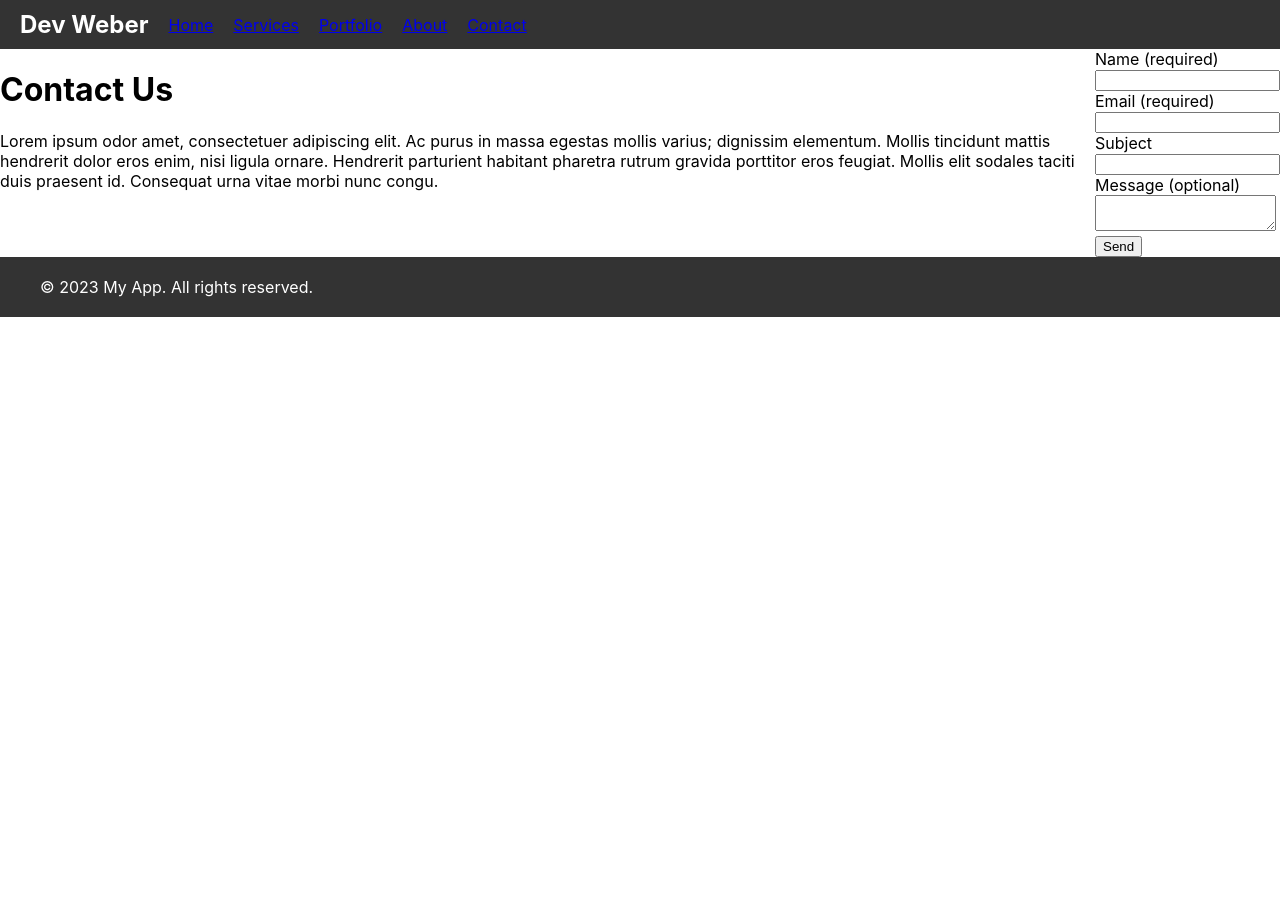
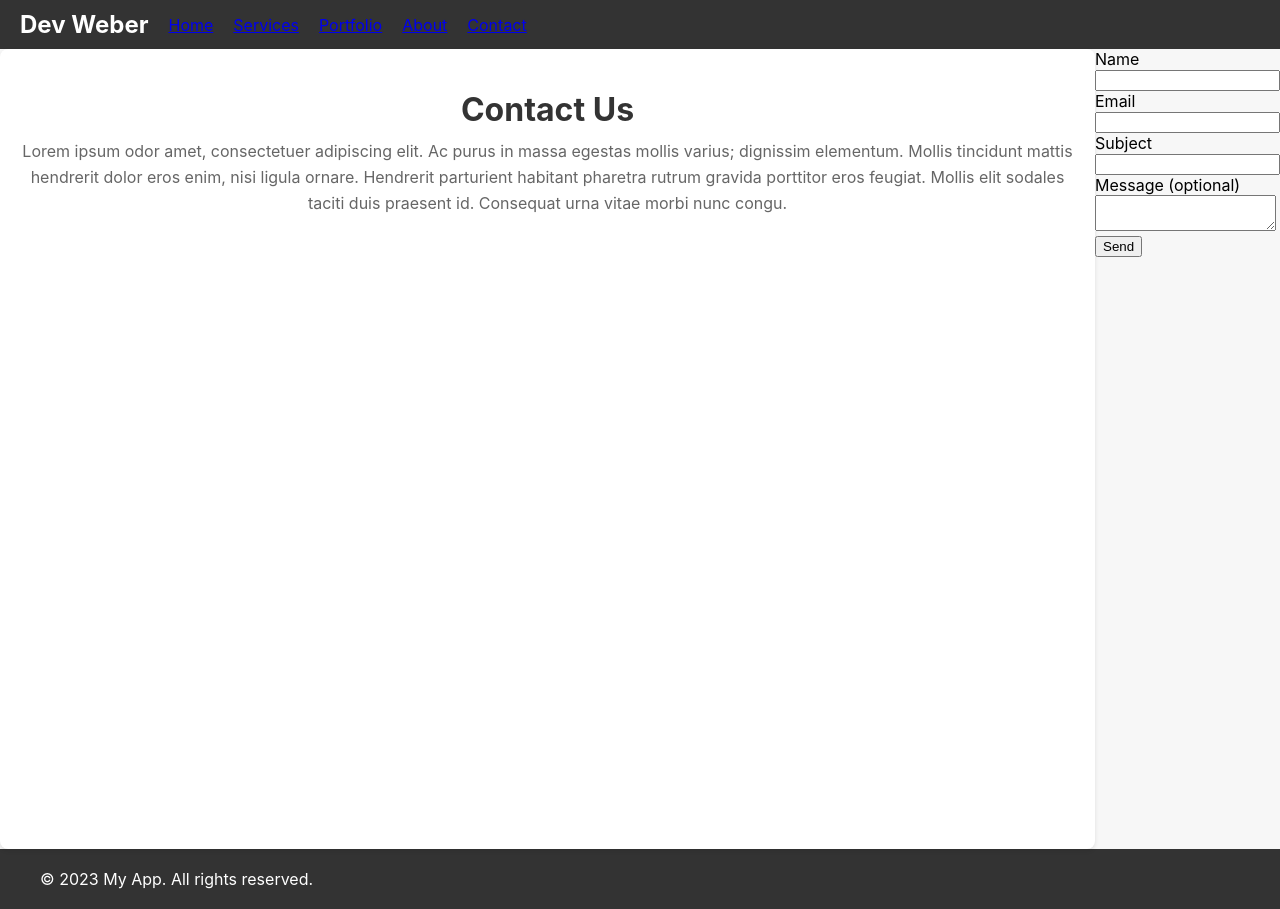
Before and after one commit to Devenvaruv/devweber, a React (Create React App) app: page /contact in a window 1280 px wide. Before the commit the page ends 800 px from the top, so only its background shows below. Built offline with nearby package versions, Linux system fonts and the light colour scheme.

Commit message:
updated contact

```diff
--- a/src/components/contactForm/ContactForm.js
+++ b/src/components/contactForm/ContactForm.js
@@ -18,38 +18,39 @@ const ContactForm = () => {
   };
 
   return (
-    <div className="container">
+    <div className="contact-form-container">
       <form onSubmit={onSubmit}>
-        <div className="">
+        <div className="form-group">
           <label className="form-label" htmlFor="name">
-            Name  (required)
+            Name
           </label>
-          <input className="form-control" type="text" id="name" required />
+          <input className="form-input" type="text" id="name" required />
         </div>
-        <div className="mb-3">
+        <div className="form-group">
           <label className="form-label" htmlFor="email">
-            Email (required)
+            Email
           </label>
-          <input className="form-control" type="email" id="email" required />
+          <input className="form-input" type="email" id="email" required />
         </div>
-        <div className="mb-3">
+        <div className="form-group">
           <label className="form-label" htmlFor="subject">
             Subject
           </label>
-          <input className="form-control" id="subject"/>
+          <input className="form-input" id="subject" />
         </div>
-        <div className="mb-3">
+        <div className="form-group">
           <label className="form-label" htmlFor="message">
             Message (optional)
           </label>
-          <textarea className="form-control" id="message"/>
+          <textarea className="form-input" id="message" />
         </div>
-        <button className="btn btn-danger" type="submit" disabled={formStatus === 'Submitting...'}>
+        <button className="form-button" type="submit" disabled={formStatus === 'Submitting...'}>
           {formStatus}
         </button>
       </form>
     </div>
-  );
+);
+
 };
 
 export default ContactForm;
--- a/src/components/contactForm/ContactForm.module.css
+++ b/src/components/contactForm/ContactForm.module.css
@@ -1,5 +1,5 @@
 /* Basic styling for the container */
-.container {
+.contact-form-container {
     max-width: 600px;
     margin: 0 auto;
     padding: 20px;
--- a/src/pages/contact/Contact.css
+++ b/src/pages/contact/Contact.css
@@ -1,3 +1,26 @@
+/* Apply CSS Reset or Normalize.css if needed */
+
 .Main-Container {
     display: flex;
-}
+    justify-content: center;
+    min-height: 100vh;
+    background-color: #f7f7f7;
+  }
+
+  .Sub-Container {
+    background-color: #ffffff;
+    padding: 20px;
+    border-radius: 8px;
+    box-shadow: 0 2px 4px rgba(0, 0, 0, 0.1);
+    text-align: center;
+  }
+
+  .Sub-Container h1 {
+    margin-bottom: 10px;
+    color: #333;
+  }
+
+  .Sub-Container p {
+    color: #666;
+    line-height: 1.6;
+  }
```
